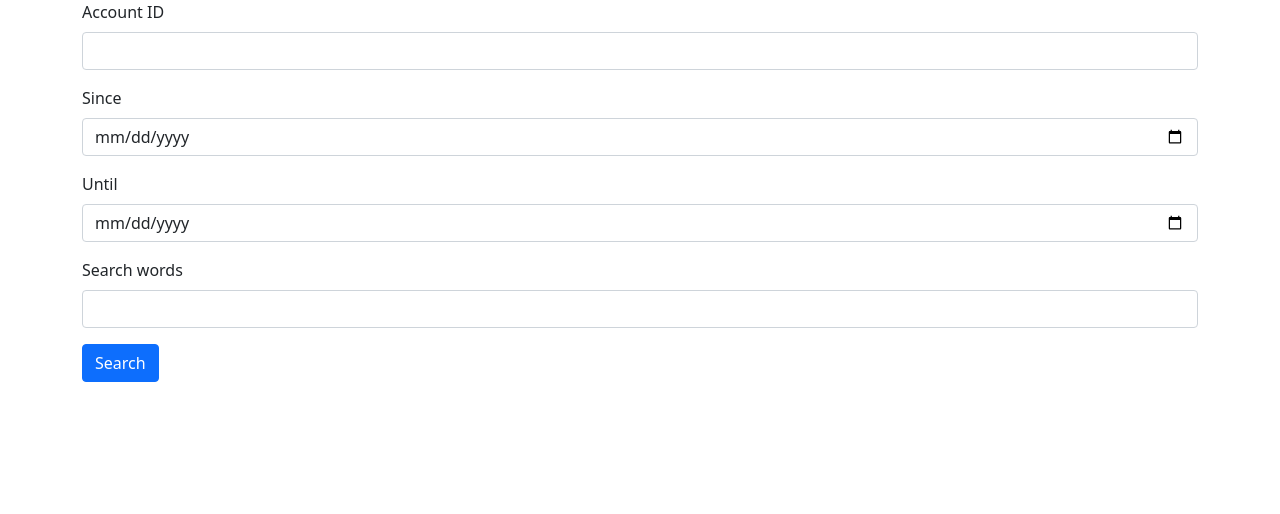
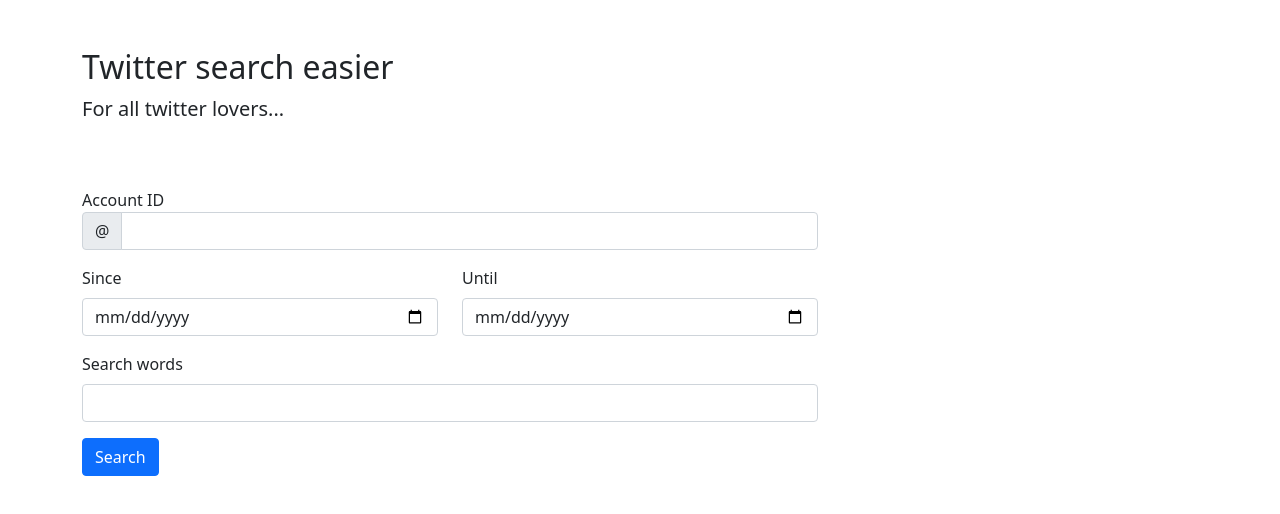
Before and after one commit to zaki3mymy/twitter-search, a Vue app: page / in a window 1280 px wide. Shown: the top 514 px of the page. Built offline with nearby package versions, Linux system fonts and the light colour scheme.

Commit message:
表示を修正

```diff
--- a/src/App.vue
+++ b/src/App.vue
@@ -1,8 +1,6 @@
 <template>
   <div class="container">
-    <div class="row">
-      <Main/>
-    </div>
+    <Main/>
   </div>
 </template>
 
--- a/src/components/Main.vue
+++ b/src/components/Main.vue
@@ -1,23 +1,38 @@
 <template>
-  <form v-on:submit.prevent>
+  <div class="py-5">
+    <h2>Twitter search easier</h2>
+    <p class="lead">For all twitter lovers...</p>
+  </div>
+  <div class="row">
+    <div class="col-md-8">
+      <form>
         <div class="mb-3">
-      <label for="accountId" class="form-label">Account ID</label>
-      <input type="text" class="form-control" v-model="accountId" />
+          <label for="accountId">Account ID</label>
+          <div class="input-group">
+            <span class="input-group-text">@</span>
+            <input type="text" class="form-control" v-model="accountId">
           </div>
-    <div class="mb-3">
+        </div>
+        <div class="row mb-3">
+          <div class="col">
             <label for="since" class="form-label">Since</label>
             <input type="date" class="form-control" v-model="since" />
           </div>
-    <div class="mb-3">
+          <div class="col">
             <label for="until" class="form-label">Until</label>
             <input type="date" class="form-control" v-model="until" />
+          </div>
         </div>
         <div class="mb-3">
           <label for="words" class="form-label">Search words</label>
           <input type="text" class="form-control" v-model="words" />
         </div>
+        <div class="col-12">
           <button type="submit" class="btn btn-primary" v-on:click="search">Search</button>
+        </div>
       </form>
+    </div>
+  </div>
 </template>
 
 <script>
```
Lines whose indentation alone changed are shown as unchanged.
